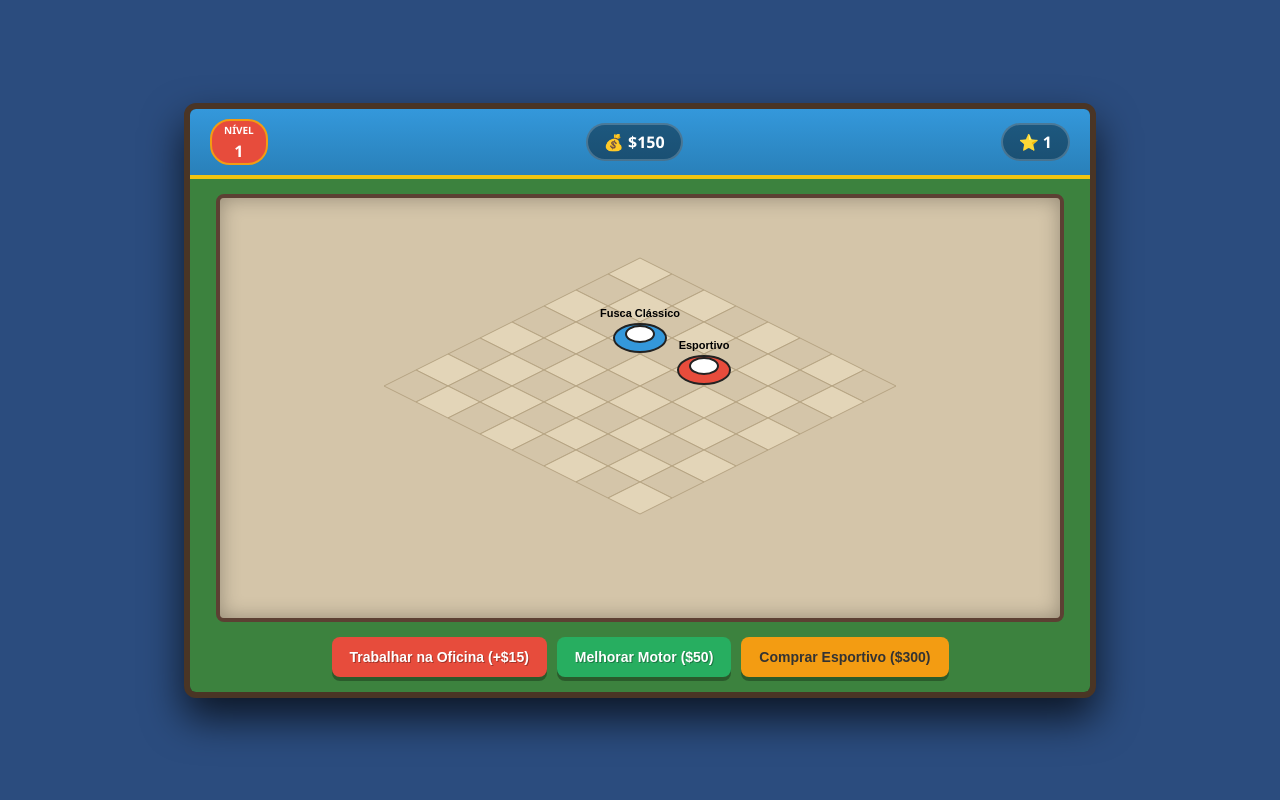
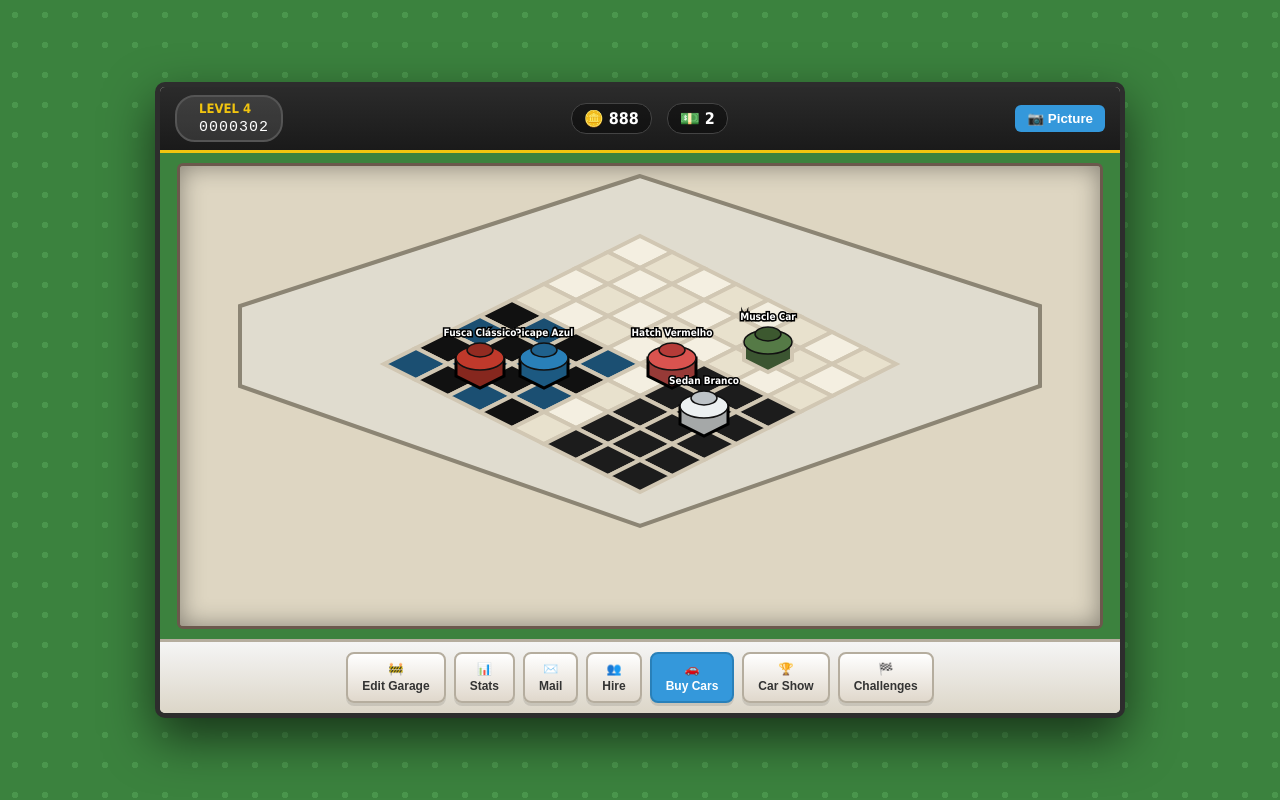
Before and after one commit to joaovictorfigueiredo/car-towner, a plain HTML site: page index.html in a window 1280 px wide. Drawn offline with Linux system fonts and the light colour scheme.

Commit message:
Atualizacao visual estilo Car Town e frota de carros

```diff
--- a/index.html
+++ b/index.html
@@ -3,35 +3,70 @@
 <head>
     <meta charset="UTF-8">
     <meta name="viewport" content="width=device-width, initial-scale=1.0">
-    <title>Car Towner 3D Isométrico</title>
+    <title>Car Towner - Sua Garagem</title>
     <link rel="stylesheet" href="style.css">
 </head>
 <body>
     <div class="game-wrapper">
-        <!-- HUD SUPERIOR CLÁSSICO CAR TOWN -->
+        <!-- HUD SUPERIOR ESQUERDO (Velocímetro & Nível) -->
         <header class="top-hud">
-            <div class="hud-item level-badge">
-                <span>Nível</span>
-                <span id="player-level">1</span>
+            <div class="speedometer-box">
+                <div class="speed-dial"></div>
+                <div class="level-info">
+                    <span class="level-text">LEVEL <span id="player-level">4</span></span>
+                    <span id="player-exp" class="exp-text">0000302</span>
+                </div>
             </div>
-            <div class="hud-item money-display">
-                <span>💰 $<span id="coins">150</span></span>
+            <div class="currency-hud">
+                <div class="currency-item">🪙 <span id="coins">888</span></div>
+                <div class="currency-item">💵 <span id="cash">2</span></div>
             </div>
-            <div class="hud-item rep-display">
-                <span>⭐ <span id="reputation">1</span></span>
+            <div class="top-right-tools">
+                <button class="tool-icon-btn">📷 Picture</button>
             </div>
         </header>
 
-        <!-- TELA DO JOGO EM CANVAS ISOMÉTRICO (3D) -->
-        <div class="game-viewport">
-            <canvas id="isometricCanvas" width="840" height="420"></canvas>
+        <!-- ÁREA CENTRAL DO JOGO (GARAGEM ISOMÉTRICA) -->
+        <main class="game-viewport">
+            <canvas id="isometricCanvas" width="920" height="460"></canvas>
+        </main>
 
-            <!-- PAINEL DE CONTROLE FLUTUANTE -->
-            <div class="floating-controls">
-                <button id="work-btn" class="cartown-btn primary">Trabalhar na Oficina (+$15)</button>
-                <button id="upgrade-engine-btn" class="cartown-btn success">Melhorar Motor ($50)</button>
-                <button id="buy-car-btn" class="cartown-btn warning">Comprar Esportivo ($300)</button>
+        <!-- BARRA DE MENU INFERIOR CLÁSSICA (ICONES) -->
+        <nav class="bottom-dock">
+            <button class="dock-btn" id="btn-edit">
+                <span>🚧</span> Edit Garage
+            </button>
+            <button class="dock-btn" id="btn-stats">
+                <span>📊</span> Stats
+            </button>
+            <button class="dock-btn" id="btn-mail">
+                <span>✉️</span> Mail
+            </button>
+            <button class="dock-btn" id="btn-hire">
+                <span>👥</span> Hire
+            </button>
+            <button class="dock-btn active" id="btn-buy">
+                <span>🚗</span> Buy Cars
+            </button>
+            <button class="dock-btn" id="btn-show">
+                <span>🏆</span> Car Show
+            </button>
+            <button class="dock-btn" id="btn-challenges">
+                <span>🏁</span> Challenges
+            </button>
+        </nav>
+    </div>
+
+    <!-- MODAL DE LOJA / AÇÕES -->
+    <div id="game-modal" class="game-modal hidden">
+        <div class="modal-content">
+            <h3 id="modal-title">Concessionária Car Towner</h3>
+            <div id="modal-body">
+                <p>Compre novos veículos para preencher suas vagas na garagem!</p>
+                <button id="buy-sport-car" class="cartown-btn success">Comprar Carro Esportivo ($300)</button>
+                <button id="work-mechanic" class="cartown-btn primary">Trabalhar na Oficina (+$25)</button>
             </div>
+            <button id="close-modal" class="close-btn">X</button>
         </div>
     </div>
 
--- a/script.js
+++ b/script.js
@@ -1,45 +1,124 @@
 let player = {
-    coins: 150,
-    reputation: 1,
-    level: 1,
+    coins: 888,
+    cash: 2,
+    level: 4,
+    exp: 302,
     cars: [
-        { name: "Fusca Clássico", color: "#3498db", speed: 10, engineLevel: 1, x: 2, y: 2 },
-        { name: "Esportivo", color: "#e74c3c", speed: 45, engineLevel: 1, x: 5, y: 2 }
+        { name: "Muscle Car", color: "#557a46", roofColor: "#3c582f", x: 5, y: 1 },
+        { name: "Hatch Vermelho", color: "#d9534f", roofColor: "#b53b38", x: 4, y: 3 },
+        { name: "Sedan Branco", color: "#ecf0f1", roofColor: "#bdc3c7", x: 6, y: 4 },
+        { name: "Picape Azul", color: "#2980b9", roofColor: "#1f618d", x: 2, y: 5 },
+        { name: "Fusca Clássico", color: "#c0392b", roofColor: "#922b21", x: 1, y: 6 }
     ]
 };
 
 function loadGame() {
-    const saved = localStorage.getItem("cartowner_save_3d");
+    const saved = localStorage.getItem("cartowner_save_3d_real");
     if (saved) player = JSON.parse(saved);
 }
 
 function saveGame() {
-    localStorage.setItem("cartowner_save_3d", JSON.stringify(player));
+    localStorage.setItem("cartowner_save_3d_real", JSON.stringify(player));
 }
 
 const canvas = document.getElementById("isometricCanvas");
 const ctx = canvas.getContext("2d");
 
-// Coordenadas para projeção isométrica
 function isoToScreen(isoX, isoY) {
-    const tileWidth = 64;
-    const tileHeight = 32;
+    const tileW = 64;
+    const tileH = 32;
     const originX = canvas.width / 2;
-    const originY = 60;
+    const originY = 70;
 
-    const screenX = originX + (isoX - isoY) * (tileWidth / 2);
-    const screenY = originY + (isoX + isoY) * (tileHeight / 2);
-    return { x: screenX, y: screenY };
+    return {
+        x: originX + (isoX - isoY) * (tileW / 2),
+        y: originY + (isoX + isoY) * (tileH / 2)
+    };
 }
 
-function drawGrid() {
+function draw3DCar(pt, car) {
+    const height = 18; // Altura tridimensional do veículo
+
+    // Sombra projetada no chão
+    ctx.fillStyle = "rgba(0, 0, 0, 0.4)";
+    ctx.beginPath();
+    ctx.ellipse(pt.x, pt.y + 12, 22, 11, 0, 0, Math.PI * 2);
+    ctx.fill();
+
+    // Laterais 3D do corpo do carro (Efeito de extrusão para baixo)
+    ctx.fillStyle = shadeColor(car.color, -30);
+    ctx.beginPath();
+    ctx.moveTo(pt.x - 24, pt.y + 10);
+    ctx.lineTo(pt.x - 24, pt.y + 10 + height);
+    ctx.lineTo(pt.x, pt.y + 22 + height);
+    ctx.lineTo(pt.x + 24, pt.y + 10 + height);
+    ctx.lineTo(pt.x + 24, pt.y + 10);
+    ctx.closePath();
+    ctx.fill();
+    ctx.stroke();
+
+    // Corpo Principal (Base superior do carro)
+    ctx.fillStyle = car.color;
+    ctx.beginPath();
+    ctx.ellipse(pt.x, pt.y + 10, 24, 12, 0, 0, Math.PI * 2);
+    ctx.fill();
+    ctx.lineWidth = 1.5;
+    ctx.strokeStyle = "#111";
+    ctx.stroke();
+
+    // Cabine / Teto 3D do Carro
+    ctx.fillStyle = car.roofColor;
+    ctx.beginPath();
+    ctx.ellipse(pt.x, pt.y + 2, 13, 7, 0, 0, Math.PI * 2);
+    ctx.fill();
+    ctx.stroke();
+
+    // Nome do Carro flutuando acima
+    ctx.fillStyle = "#fff";
+    ctx.strokeStyle = "#000";
+    ctx.lineWidth = 3;
+    ctx.font = "bold 10px Tahoma";
+    ctx.textAlign = "center";
+    ctx.strokeText(car.name, pt.x, pt.y - 12);
+    ctx.fillText(car.name, pt.x, pt.y - 12);
+}
+
+// Função auxiliar para escurecer cores nas laterais 3D
+fn = shadeColor = (color, percent) => {
+    let R = parseInt(color.substring(1,3), 16);
+    let G = parseInt(color.substring(3,5), 16);
+    let B = parseInt(color.substring(5,7), 16);
+    R = parseInt(R * (100 + percent) / 100);
+    G = parseInt(G * (100 + percent) / 100);
+    B = parseInt(B * (100 + percent) / 100);
+    R = (R<255)?R:255; G = (G<255)?G:255; B = (B<255)?B:255;
+    let RR = ((R.toString(16).length==1)?"0"+R.toString(16):R.toString(16));
+    let GG = ((G.toString(16).length==1)?"0"+G.toString(16):G.toString(16));
+    let BB = ((B.toString(16).length==1)?"0"+B.toString(16):B.toString(16));
+    return "#"+RR+GG+BB;
+};
+
+function drawIsometricScene() {
     ctx.clearRect(0, 0, canvas.width, canvas.height);
 
-    // Desenhar piso quadriculado da garagem
-    const rows = 8;
-    const cols = 8;
-    for (let x = 0; x < rows; x++) {
-        for (let y = 0; y < cols; y++) {
+    // Paredes Tridimensionais da Garagem ao fundo
+    ctx.fillStyle = "#e0dccf";
+    ctx.beginPath();
+    ctx.moveTo(canvas.width / 2, 10);
+    ctx.lineTo(60, 140);
+    ctx.lineTo(60, 220);
+    ctx.lineTo(canvas.width / 2, 360);
+    ctx.lineTo(canvas.width - 60, 220);
+    ctx.lineTo(canvas.width - 60, 140);
+    ctx.closePath();
+    ctx.fill();
+    ctx.strokeStyle = "#8c8574";
+    ctx.lineWidth = 4;
+    ctx.stroke();
+
+    // Grid do Piso Isométrico
+    for (let x = 0; x < 8; x++) {
+        for (let y = 0; y < 8; y++) {
             const pt = isoToScreen(x, y);
             ctx.beginPath();
             ctx.moveTo(pt.x, pt.y);
@@ -48,90 +127,66 @@ function drawGrid() {
             ctx.lineTo(pt.x - 32, pt.y + 16);
             ctx.closePath();
 
-            ctx.fillStyle = (x + y) % 2 === 0 ? "#e3d5b8" : "#d4c5a9";
+            if (x < 4 && y > 3) {
+                ctx.fillStyle = (x + y) % 2 === 0 ? "#111" : "#1b4f72"; // Tapetes
+            } else if (x > 4 && y > 2) {
+                ctx.fillStyle = "#1c1c1c"; // Elevadores
+            } else {
+                ctx.fillStyle = (x + y) % 2 === 0 ? "#f4efe1" : "#e8e1cd"; // Piso
+            }
             ctx.fill();
-            ctx.strokeStyle = "#b5a382";
+            ctx.strokeStyle = "#d1c7b3";
             ctx.stroke();
         }
     }
 
-    // Desenhar os carros na perspectiva isométrica 3D
-    player.cars.forEach((car, index) => {
-        // Distribuir nas vagas da garagem
-        let gridX = 2 + (index % 3) * 2;
-        let gridY = 2 + Math.floor(index / 3) * 2;
+    // Ordenar carros por profundidade isométrica (coordenada X+Y) para sobreposição correta em 3D
+    let sortedCars = [...player.cars].sort((a, b) => (a.x + a.y) - (b.x + b.y));
 
-        const pt = isoToScreen(gridX, gridY);
-
-        // Corpo estilizado do carrinho 3D isométrico
-        ctx.fillStyle = car.color;
-        ctx.beginPath();
-        ctx.ellipse(pt.x, pt.y + 16, 26, 14, 0, 0, Math.PI * 2);
-        ctx.fill();
-        ctx.lineWidth = 2;
-        ctx.strokeStyle = "#222";
-        ctx.stroke();
-
-        // Cabine do carro
-        ctx.fillStyle = "#ffffff";
-        ctx.beginPath();
-        ctx.ellipse(pt.x, pt.y + 12, 14, 8, 0, 0, Math.PI * 2);
-        ctx.fill();
-        ctx.stroke();
-
-        // Nome do carro flutuando na isometric view
-        ctx.fillStyle = "#000";
-        ctx.font = "bold 11px sans-serif";
-        ctx.textAlign = "center";
-        ctx.fillText(car.name, pt.x, pt.y - 5);
+    sortedCars.forEach(car => {
+        const pt = isoToScreen(car.x, car.y);
+        draw3DCar(pt, car);
     });
 }
 
 function updateUI() {
     document.getElementById("coins").textContent = player.coins;
-    document.getElementById("reputation").textContent = player.reputation;
+    document.getElementById("cash").textContent = player.cash;
     document.getElementById("player-level").textContent = player.level;
-    drawGrid();
+    document.getElementById("player-exp").textContent = String(player.exp).padStart(7, '0');
+    drawIsometricScene();
 }
 
-// Botões de ação
-document.getElementById("work-btn").addEventListener("click", () => {
-    player.coins += 15;
+// Configurações de modais e botões
+const modal = document.getElementById("game-modal");
+document.getElementById("btn-buy").addEventListener("click", () => modal.classList.remove("hidden"));
+document.getElementById("close-modal").addEventListener("click", () => modal.classList.add("hidden"));
+
+document.getElementById("work-mechanic").addEventListener("click", () => {
+    player.coins += 25;
+    player.exp += 15;
     updateUI();
     saveGame();
 });
 
-document.getElementById("upgrade-engine-btn").addEventListener("click", () => {
-    let car = player.cars[0];
-    let cost = 50 * car.engineLevel;
-    if (player.coins >= cost) {
-        player.coins -= cost;
-        car.engineLevel++;
-        car.speed += 10;
+document.getElementById("buy-sport-car").addEventListener("click", () => {
+    if (player.coins >= 300) {
+        player.coins -= 300;
+        player.cars.push({
+            name: "Novo Esportivo",
+            color: "#e67e22",
+            roofColor: "#b96414",
+            x: Math.floor(Math.random() * 5),
+            y: Math.floor(Math.random() * 5)
+        });
         updateUI();
         saveGame();
-        alert("Motor turbinado!");
+        modal.classList.add("hidden");
+        alert("Carro 3D adicionado à garagem!");
     } else {
         alert("Moedas insuficientes!");
     }
 });
 
-document.getElementById("buy-car-btn").addEventListener("click", () => {
-    if (player.coins >= 300) {
-        player.coins -= 300;
-        player.cars.push({
-            name: "Esportivo " + (player.cars.length + 1),
-            color: "#e67e22",
-            speed: 50,
-            engineLevel: 1
-        });
-        updateUI();
-        saveGame();
-        alert("Novo carro estacionado na garagem!");
-    } else {
-        alert("Moedas insuficientes para o esportivo!");
-    }
-});
-
 loadGame();
 updateUI();
--- a/style.css
+++ b/style.css
@@ -1,8 +1,10 @@
 body {
     margin: 0;
     padding: 0;
-    font-family: 'Segoe UI', Tahoma, Geneva, Verdana, sans-serif;
-    background-color: #2b4c7e;
+    font-family: 'Tahoma', sans-serif;
+    background-color: #3b823e;
+    background-image: radial-gradient(#4a964d 15%, transparent 16%);
+    background-size: 30px 30px;
     display: flex;
     justify-content: center;
     align-items: center;
@@ -11,91 +13,169 @@ body {
 }
 
 .game-wrapper {
-    width: 900px;
-    background: #1e1e1e;
-    border-radius: 12px;
-    box-shadow: 0 20px 40px rgba(0,0,0,0.7);
+    width: 960px;
+    background: #e8e4d9;
+    border-radius: 10px;
+    box-shadow: 0 20px 50px rgba(0,0,0,0.6);
     overflow: hidden;
-    border: 6px solid #4a3525;
+    border: 5px solid #2d2d2d;
+    display: flex;
+    flex-direction: column;
 }
 
+/* HUD Superior */
 .top-hud {
-    background: linear-gradient(to bottom, #3498db, #2980b9);
-    padding: 10px 20px;
+    background: linear-gradient(to bottom, #2b2b2b, #1a1a1a);
+    padding: 8px 15px;
     display: flex;
     justify-content: space-between;
     align-items: center;
-    border-bottom: 4px solid #f1c40f;
+    border-bottom: 3px solid #f1c40f;
+    color: white;
 }
 
-.hud-item {
-    background: rgba(0, 0, 0, 0.4);
-    padding: 6px 16px;
-    border-radius: 20px;
-    font-weight: bold;
-    color: #fff;
+.speedometer-box {
     display: flex;
     align-items: center;
-    gap: 8px;
-    font-size: 16px;
-    border: 2px solid rgba(255,255,255,0.2);
+    gap: 10px;
+    background: rgba(255,255,255,0.1);
+    padding: 4px 12px;
+    border-radius: 20px;
+    border: 2px solid #555;
 }
 
-.level-badge {
-    background: #e74c3c;
-    border: 2px solid #f39c12;
-    flex-direction: column;
-    line-height: 1;
-    padding: 4px 12px;
-    font-size: 10px;
-    text-transform: uppercase;
+.level-text {
+    font-weight: bold;
+    color: #f1c40f;
+    font-size: 13px;
+    display: block;
 }
-.level-badge span:last-child {
+
+.exp-text {
+    font-family: monospace;
+    font-size: 15px;
+    letter-spacing: 1px;
+}
+
+.currency-hud {
+    display: flex;
+    gap: 15px;
+    font-weight: bold;
     font-size: 16px;
 }
 
+.currency-item {
+    background: rgba(0,0,0,0.4);
+    padding: 5px 12px;
+    border-radius: 15px;
+    border: 1px solid #444;
+}
+
+.tool-icon-btn {
+    background: #3498db;
+    color: white;
+    border: none;
+    padding: 6px 12px;
+    border-radius: 6px;
+    font-weight: bold;
+    cursor: pointer;
+}
+
+/* Viewport / Canvas */
 .game-viewport {
-    position: relative;
-    background: #3c823e; /* Gramado externo */
+    background: #3c823e;
+    display: flex;
+    justify-content: center;
+    padding: 10px;
+}
+
+canvas {
+    background: #ded6c2;
+    border-radius: 6px;
+    box-shadow: inset 0 0 25px rgba(0,0,0,0.4);
+    border: 3px solid #6b584c;
+}
+
+/* Dock Inferior Estilo Car Town */
+.bottom-dock {
+    background: linear-gradient(to bottom, #f5f5f5, #dcd6c8);
+    padding: 10px;
+    display: flex;
+    justify-content: center;
+    gap: 8px;
+    border-top: 3px solid #b5ad9e;
+}
+
+.dock-btn {
+    background: linear-gradient(to bottom, #ffffff, #e0d8cc);
+    border: 2px solid #b5ad9e;
+    padding: 8px 14px;
+    border-radius: 8px;
+    font-weight: bold;
+    font-size: 12px;
+    color: #333;
+    cursor: pointer;
     display: flex;
     flex-direction: column;
     align-items: center;
-    padding: 15px;
+    gap: 3px;
+    box-shadow: 0 3px 0 rgba(0,0,0,0.1);
+    transition: all 0.1s;
 }
 
-canvas {
-    background: #d4c5a9; /* Piso da oficina */
-    border-radius: 8px;
-    box-shadow: inset 0 0 20px rgba(0,0,0,0.3);
-    border: 4px solid #5c4033;
+.dock-btn:hover {
+    background: #fff;
+    border-color: #3498db;
 }
 
-.floating-controls {
+.dock-btn.active {
+    background: #3498db;
+    color: white;
+    border-color: #2980b9;
+}
+
+/* Modal */
+.game-modal {
+    position: fixed;
+    top: 0; left: 0; width: 100%; height: 100%;
+    background: rgba(0,0,0,0.6);
     display: flex;
-    gap: 10px;
-    margin-top: 15px;
-    width: 100%;
     justify-content: center;
+    align-items: center;
+    z-index: 100;
+}
+
+.game-modal.hidden { display: none; }
+
+.modal-content {
+    background: #fff;
+    padding: 25px;
+    border-radius: 10px;
+    width: 380px;
+    position: relative;
+    color: #333;
+    border: 4px solid #3498db;
+    text-align: center;
+}
+
+.close-btn {
+    position: absolute;
+    top: 10px; right: 10px;
+    background: #e74c3c; color: white;
+    border: none; padding: 5px 10px;
+    border-radius: 50%; cursor: pointer;
+    font-weight: bold;
 }
 
 .cartown-btn {
+    width: 100%;
+    margin-top: 12px;
+    padding: 10px;
     border: none;
-    padding: 12px 18px;
-    border-radius: 8px;
+    border-radius: 6px;
     font-weight: bold;
     cursor: pointer;
     color: white;
-    font-size: 14px;
-    text-shadow: 1px 1px 0px rgba(0,0,0,0.3);
-    box-shadow: 0 4px 0 rgba(0,0,0,0.3);
-    transition: transform 0.1s, box-shadow 0.1s;
 }
-
-.cartown-btn:active {
-    transform: translateY(2px);
-    box-shadow: 0 2px 0 rgba(0,0,0,0.3);
-}
-
-.cartown-btn.primary { background-color: #e74c3c; }
-.cartown-btn.success { background-color: #27ae60; }
-.cartown-btn.warning { background-color: #f39c12; color: #333; text-shadow: none; }
+.cartown-btn.primary { background: #e74c3c; }
+.cartown-btn.success { background: #27ae60; }
```
